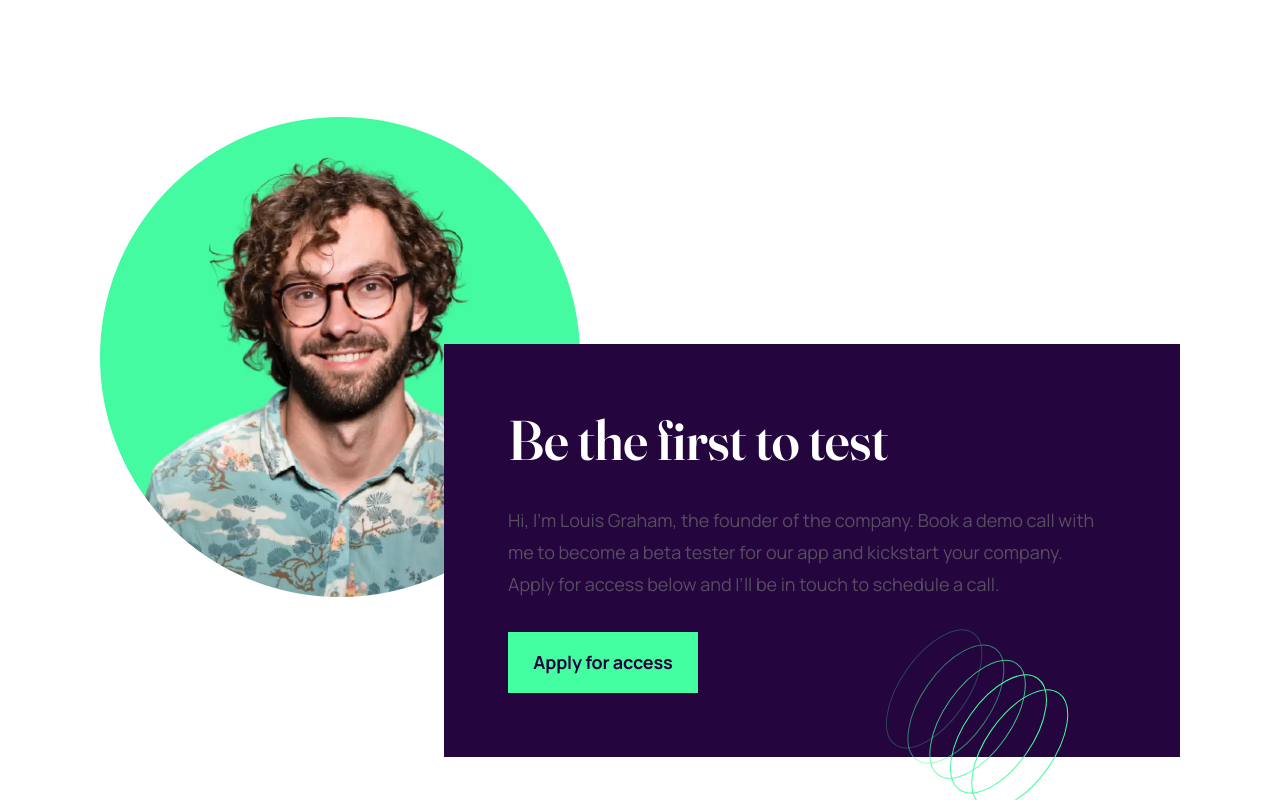
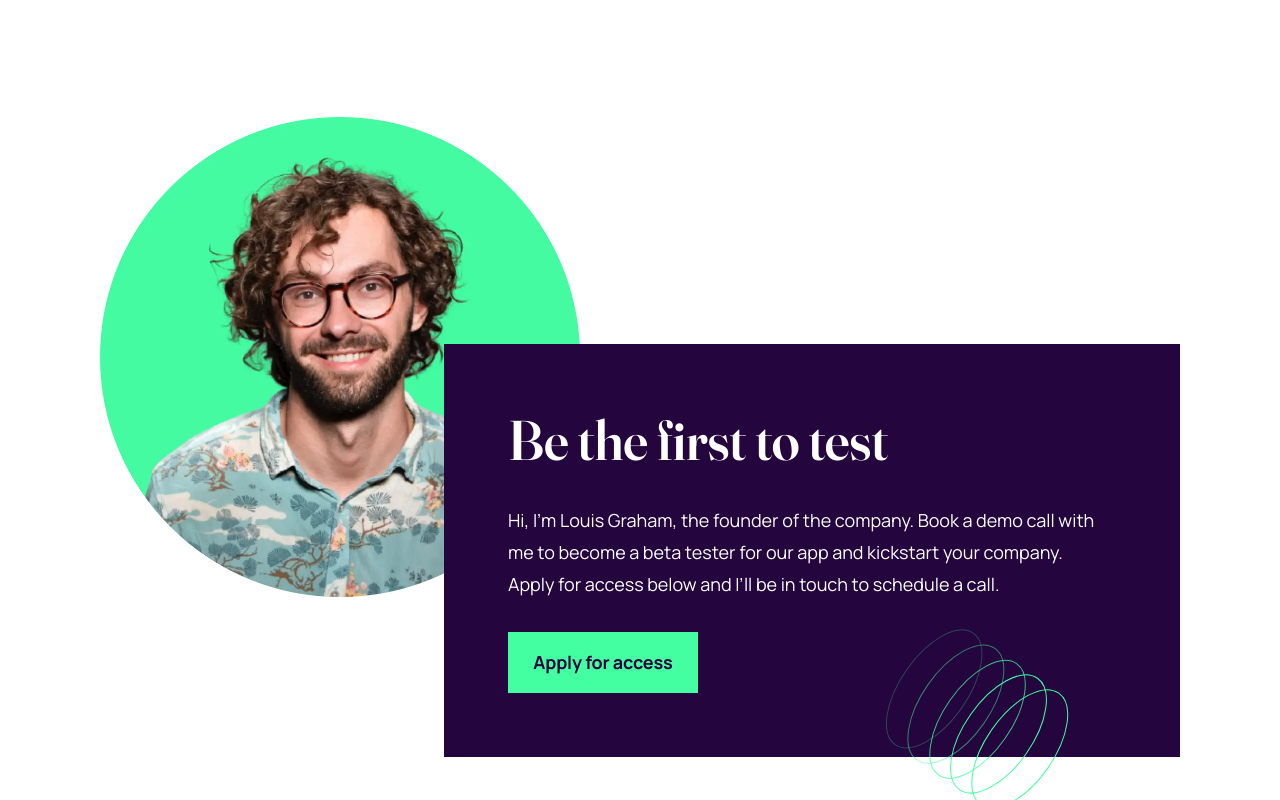
Before and after one commit to saurav-verma-01/v-Workit, a website built with Vite: page index.html in a window 1280 px wide. Shown: the part 1468-2268 px from the top of the page. Built offline with nearby package versions, Linux system fonts and the light colour scheme.

Commit message:
final fix

```diff
--- a/main.css
+++ b/main.css
@@ -128,7 +128,6 @@
   display: flex;
   flex-direction: column;
   gap: 1.75rem;
-  color: var(--white);
 }
 
 /* Founder section */
@@ -146,7 +145,6 @@
   width: 100%;
   height: 40rem;
   position: relative;
-  /* border: 1px solid red; */
 }
 
 .founder-img {
@@ -168,7 +166,10 @@
   align-items: flex-start;
   gap: 2rem;
 }
-
+.founder-info p {
+  color: var(--white);
+  font-feature-settings: "clig" off, "liga" off;
+}
 .footer {
   display: flex;
   align-items: center;
```
